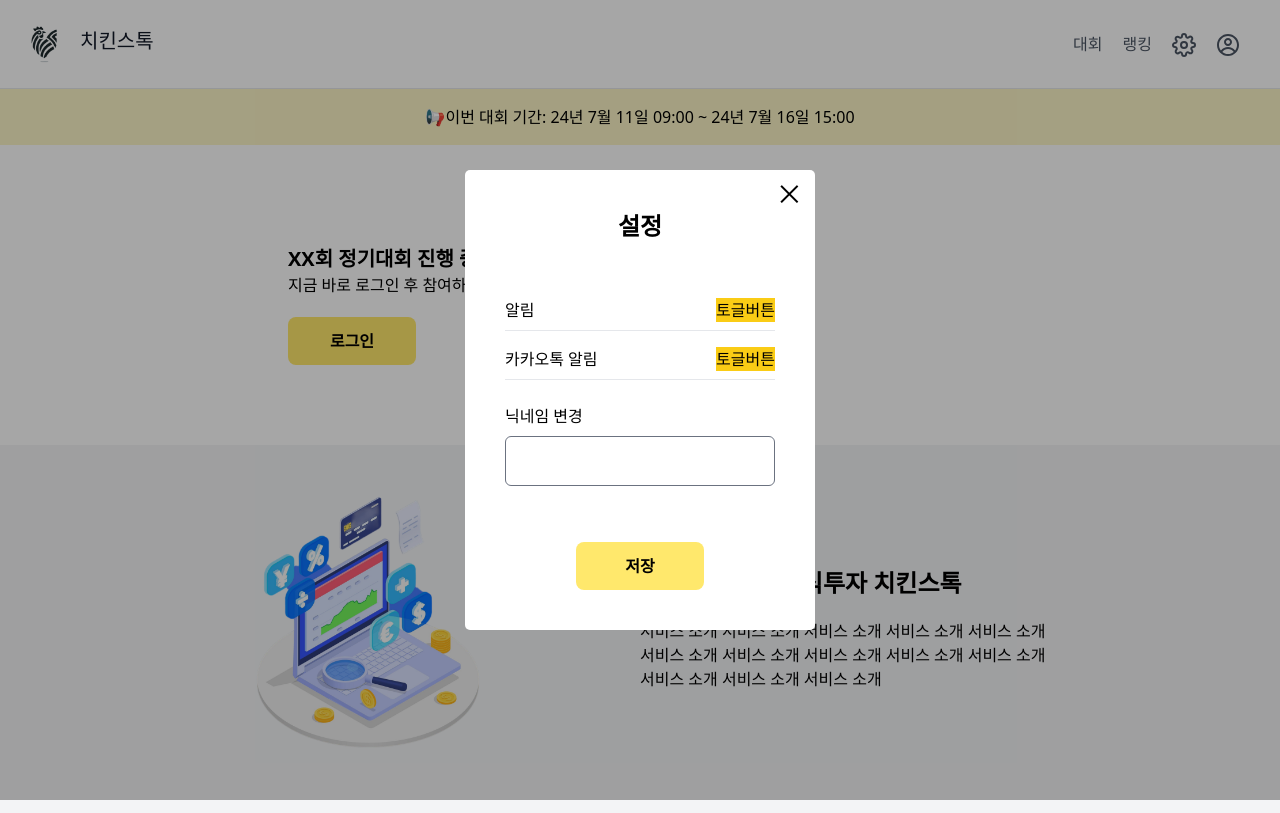
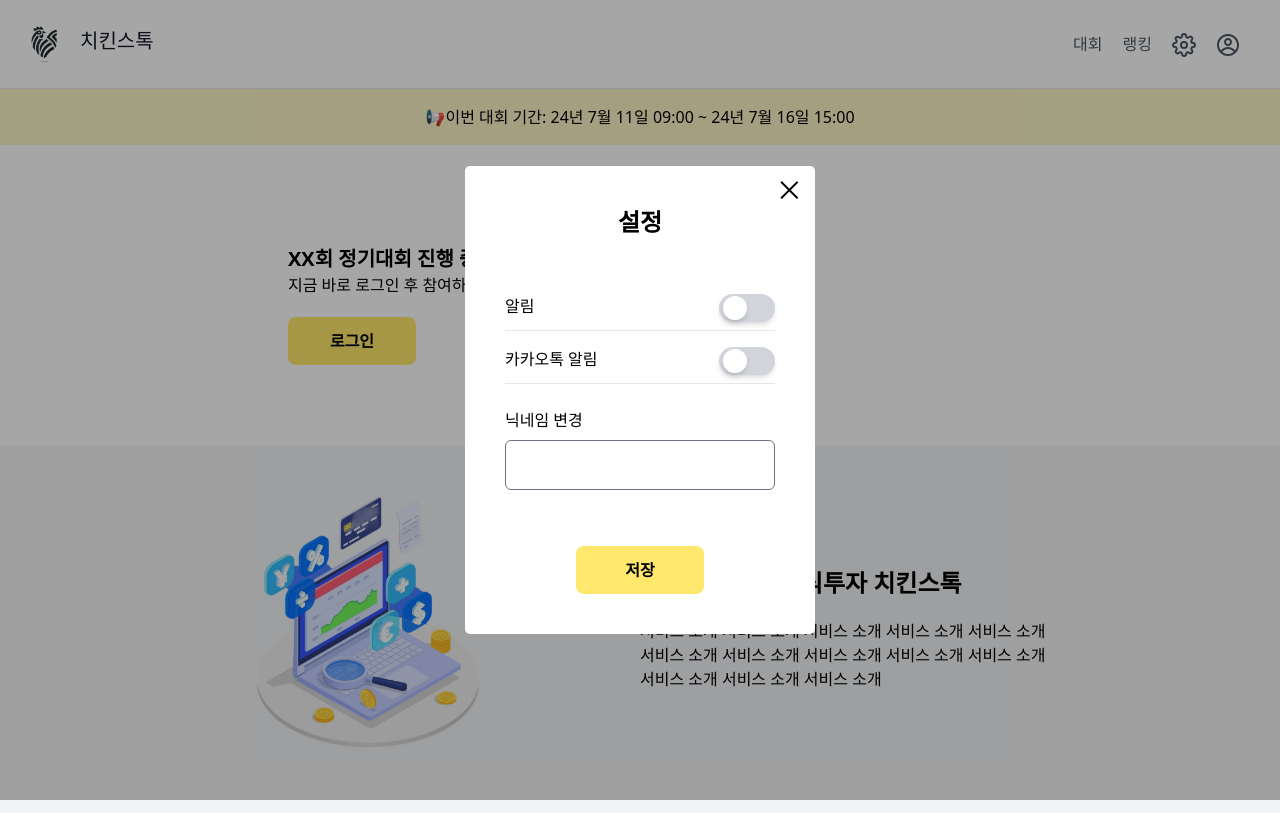
Before and after one commit to ChickenStock-2024/FrontEnd, a React (Vite) app: page / in a window 1280 px wide. Both pictures are taken after a click on the button 1194 px from the left and 44 px from the top of the page. Built offline with nearby package versions, Linux system fonts and the light colour scheme.

Commit message:
Feat: 토글 컴포넌트 생성

```diff
--- a/src/components/SettingsModal.jsx
+++ b/src/components/SettingsModal.jsx
@@ -1,5 +1,6 @@
 import React from "react";
 import Button from "./Button";
+import Toggle from "./Toggle";
 
 const SettingsModal = ({ closeModal }) => {
   return (
@@ -9,11 +10,11 @@ const SettingsModal = ({ closeModal }) => {
         <div>
           <div className="flex justify-between border-b py-2 mb-2">
             <span>알림</span>
-            <div className="bg-yellow-400">토글버튼</div>
+            <Toggle />
           </div>
           <div className="flex justify-between border-b py-2 mb-2">
             <span>카카오톡 알림</span>
-            <div className="bg-yellow-400">토글버튼</div>
+            <Toggle />
           </div>
           <div className="flex flex-col py-4">
             <label htmlFor="nickname" className="mb-2">
--- /dev/null
+++ b/src/components/Toggle.jsx
@@ -0,0 +1,29 @@
+import React from "react";
+import { useState } from "react";
+
+const Toggle = () => {
+  const [toggle, setToggle] = useState(true);
+  const toggleClass = " transform translate-x-6";
+
+  return (
+    <div
+      className={
+        "w-14 h-7 flex items-center rounded-full p-1 cursor-pointer shadow-md" +
+        (toggle ? " bg-gray-300" : " bg-yellow2")
+      }
+      onClick={() => {
+        setToggle(!toggle);
+      }}
+    >
+      {/* Switch */}
+      <div
+        className={
+          "bg-white h-6 w-6 rounded-full shadow-md transform" +
+          (toggle ? null : toggleClass)
+        }
+      ></div>
+    </div>
+  );
+};
+
+export default Toggle;
```
